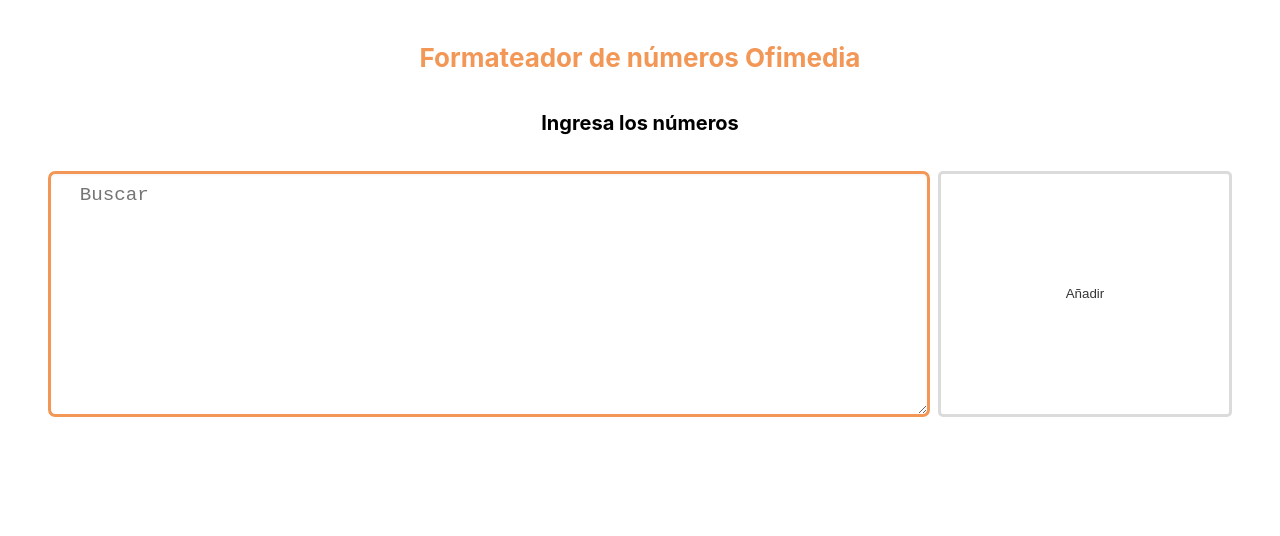
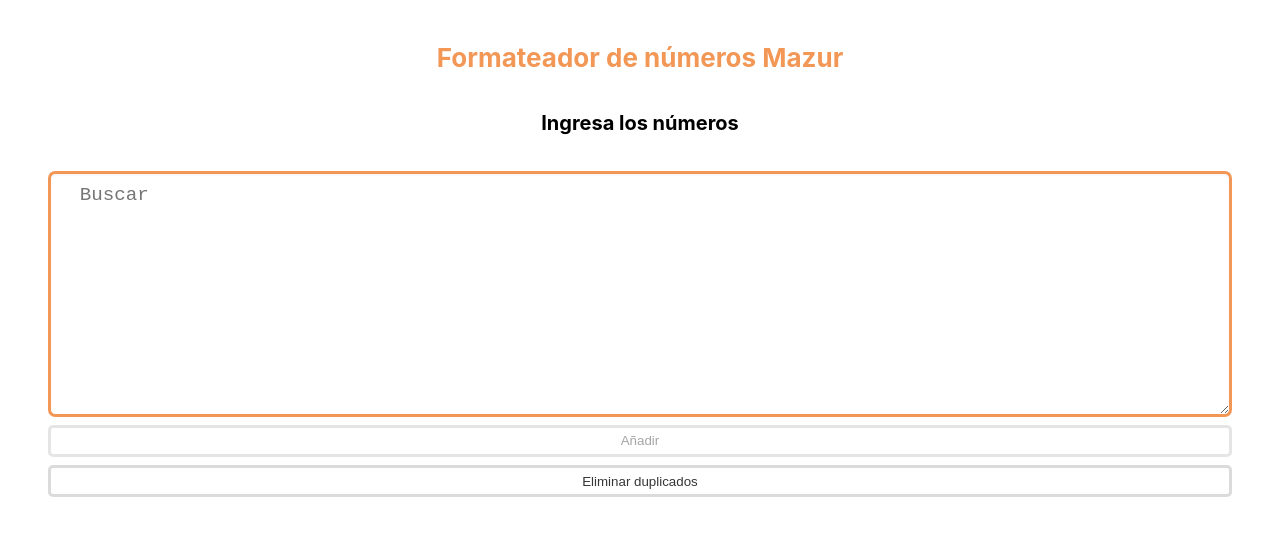
Before and after one commit to AngelMazur/01_Format_Number_Ofimedia, a Next.js app: page / in a window 1280 px wide. Shown: the top 536 px of the page. Built offline with nearby package versions, Linux system fonts and the light colour scheme.

Commit message:
fix: bug enter and button emty

```diff
--- a/Components/FormatNumber/formatNumber.style.js
+++ b/Components/FormatNumber/formatNumber.style.js
@@ -15,11 +15,19 @@
   padding-top: calc(0.5em - 1px);
   text-align: center;
   white-space: nowrap;
+
+  ${({ disabled }) =>
+    disabled &&
+    `
+    color: grey;
+    opacity: 0.7;
+    cursor: default;
+  `}
 `
 export const Form = styled.section`
   align-content: center;
   display: grid;
-  grid-template-columns: 3fr 1fr;
+  grid-template-columns: 3fr;
   gap: 0.5em;
   justify-content: center;
   margin: 20px;
@@ -42,7 +50,7 @@
 `
 
 export const List = styled.li`
-&::marker {
+  &::marker {
     color: #000;
     font-weight: bold;
     font-size: 14px;
--- a/Components/FormatNumber/index.js
+++ b/Components/FormatNumber/index.js
@@ -15,17 +15,19 @@
     'vf123123123',
     '00123456789',
     '456-789-123',
-    '789-123-456',
-    '987-654-321',
+    "789'123'456",
+    '987654321',
   ]
 
   // REFS
   const inputNumber = useRef(null)
 
   // STATE
-  const [number, setNumber] = useState([])
+  const [number, setNumber] = useState(false, [])
   const [numberList, setNumberList] = useState([])
+  console.log("🚀 ~ file: index.js ~ line 28 ~ FormatNumber ~ numberList", numberList)
 
+  console.log("🚀 ~ file: index.js ~ line 32 ~ FormatNumber ~ number", number)
   // TODO: sort numberList
   const arrOrder = (arr) => arr.sort((a, b) => a.localeCompare(b))
 
@@ -42,15 +44,11 @@
     }
 
     const applySeparator = (number, separator = '-') => {
-      let part = number.replace(/\B(?=(\d{3})+(?!\d))/g, separator)
-      return part
+      let replaceNumber = number.replace(/\B(?=(\d{3})+(?!\d))/g, separator)
+      return replaceNumber
     }
 
     const finalFormat = applySeparator(removeCharacters(unformattedNumber))
-    console.log(
-      '🚀 ~ file: index.js ~ line 59 ~ applyFormat ~ finalFormat',
-      finalFormat
-    )
 
     return finalFormat
   }
@@ -65,8 +63,8 @@
         const numberWithSlice = element.slice(2)
 
         const applySeparator = (number, separator = '-') => {
-          let part = number.replace(/\B(?=(\d{3})+(?!\d))/g, separator)
-          return part
+          let replaceNumber = number.replace(/\B(?=(\d{3})+(?!\d))/g, separator)
+          return replaceNumber
         }
 
         if (numberWithReplacements.length <= 10) {
@@ -86,13 +84,13 @@
   const addArray = () => {
     const newNumber = number
     const splitNumber = newNumber.split('\n')
-
     const formattedNumber = applyFormatArray(splitNumber)
 
     const sortedNumberListArray = arrOrder(numberList.concat(formattedNumber))
     setNumberList(sortedNumberListArray)
 
     inputNumber.current.value = ''
+    setNumber(false)
   }
 
   const onValueChange = (event) => {
@@ -101,27 +99,34 @@
 
   const onKeyUp = (e) => {
     if (e.key === 'Enter') {
-      const newNumber = number
-      console.log(
-        '🚀 ~ file: index.js ~ line 130 ~ onKeyUp ~ number',
-        number.length
-      )
+      if (number != '\n') {
+        const newNumber = number
 
-      const formattedNumber = applyFormat(newNumber)
+        if (number.length > 12) {
+          number
+        } else {
+          const formattedNumber = applyFormat(newNumber)
 
-      const sortedNumberList = arrOrder(numberList.concat(formattedNumber))
-      setNumberList(sortedNumberList)
-      //TODO: agregar logica para que no pueda dar intro con más de 12 caracteres
-      if (sortedNumberList.length > 12) {
-        number = null
+          const sortedNumberList = arrOrder(numberList.concat(formattedNumber))
+
+          setNumberList(sortedNumberList)
+
+          inputNumber.current.value = ''
+
+          setNumber(false)
+        }
+      } else {
+        setNumber(false)
+        inputNumber.current.value = ''
       }
-      {
-        sortedNumberList
-      }
-      // sortedNumberList.length > 12 ? null : sortedNumberList
+    }
+  }
 
-      inputNumber.current.value = ''
-    }
+  const deleteDuplicates = () => {
+    const result = numberList.filter((item, index) => {
+      return numberList.indexOf(item) === index
+    })
+    setNumberList(result)
   }
 
   return (
@@ -141,7 +146,13 @@
           type="text"
         />
 
-        <Button onClick={addArray}>Añadir</Button>
+        <Button
+          onClick={addArray}
+          disabled={!number}
+          >
+          Añadir
+        </Button>
+        <Button onClick={deleteDuplicates} disabled={!numberList}>Eliminar duplicados</Button>
       </Form>
 
       <Preview>
--- a/pages/index.js
+++ b/pages/index.js
@@ -5,7 +5,7 @@
   return (
     <>
       <AppWrapperContent>
-        <AppTitle>Formateador de números Ofimedia</AppTitle>
+        <AppTitle>Formateador de números Mazur</AppTitle>
         <FormatNumber />
       </AppWrapperContent>
     </>
```
